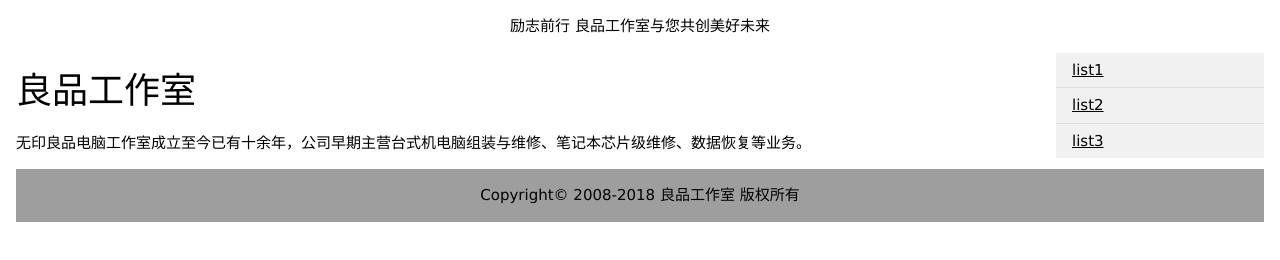
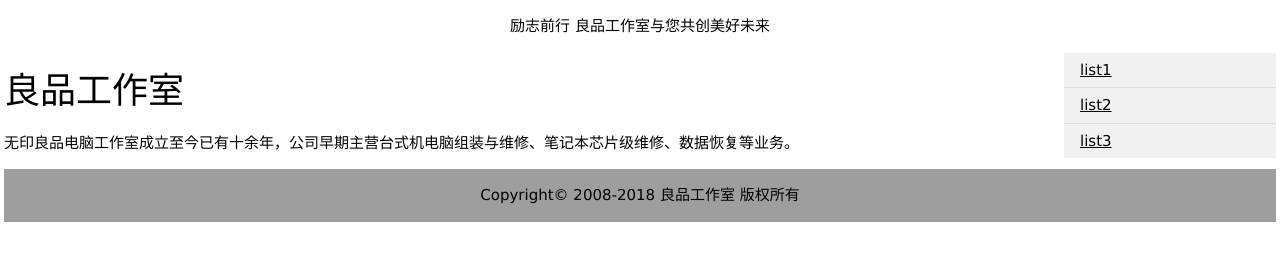
Before and after one commit to panshaogui/panshaogui.github.io, a plain HTML site: page index.html in a window 1280 px wide. Drawn offline with Linux system fonts and the light colour scheme.

Commit message:
apply w3-container-4

```diff
--- a/index.html
+++ b/index.html
@@ -12,7 +12,7 @@
 	</head>
 	<body>
 
-		<div id="container" class="w3-container"  >
+		<div id="container" class="w3-container-4"  >
 
 		<div id="top" class="w3-row">
 		<p class="w3-center">励志前行 良品工作室与您共创美好未来</p>
@@ -37,7 +37,7 @@
 		</div>
 
 		<div id="footer" class="w3-row w3-grey">
-			<div id="copyright" class="w3-container">
+			<div id="copyright" class="w3-container-4">
 				<p class="w3-center">Copyright©  2008-2018 良品工作室 版权所有</p>
 			</div>
 		</div>
```
